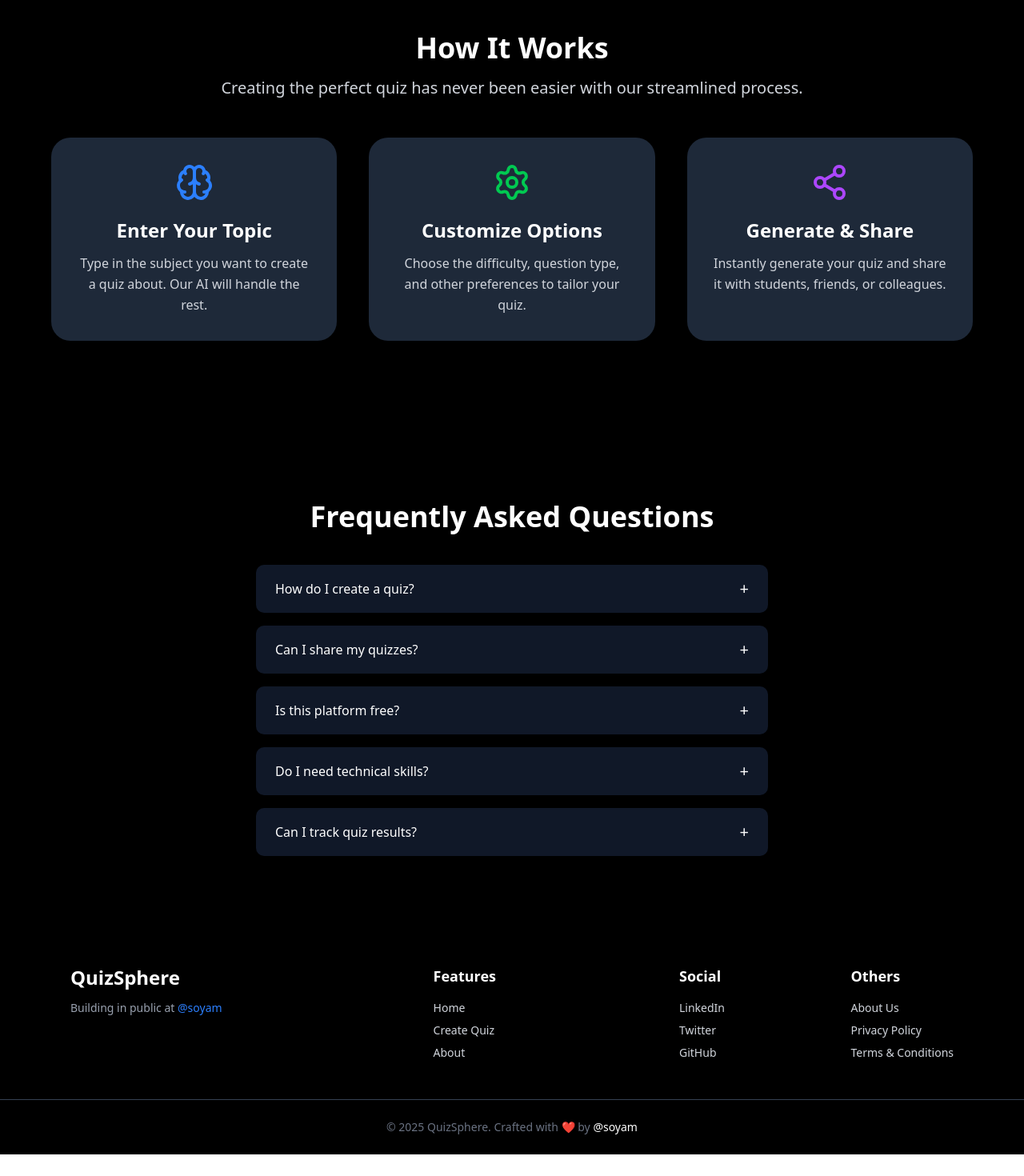
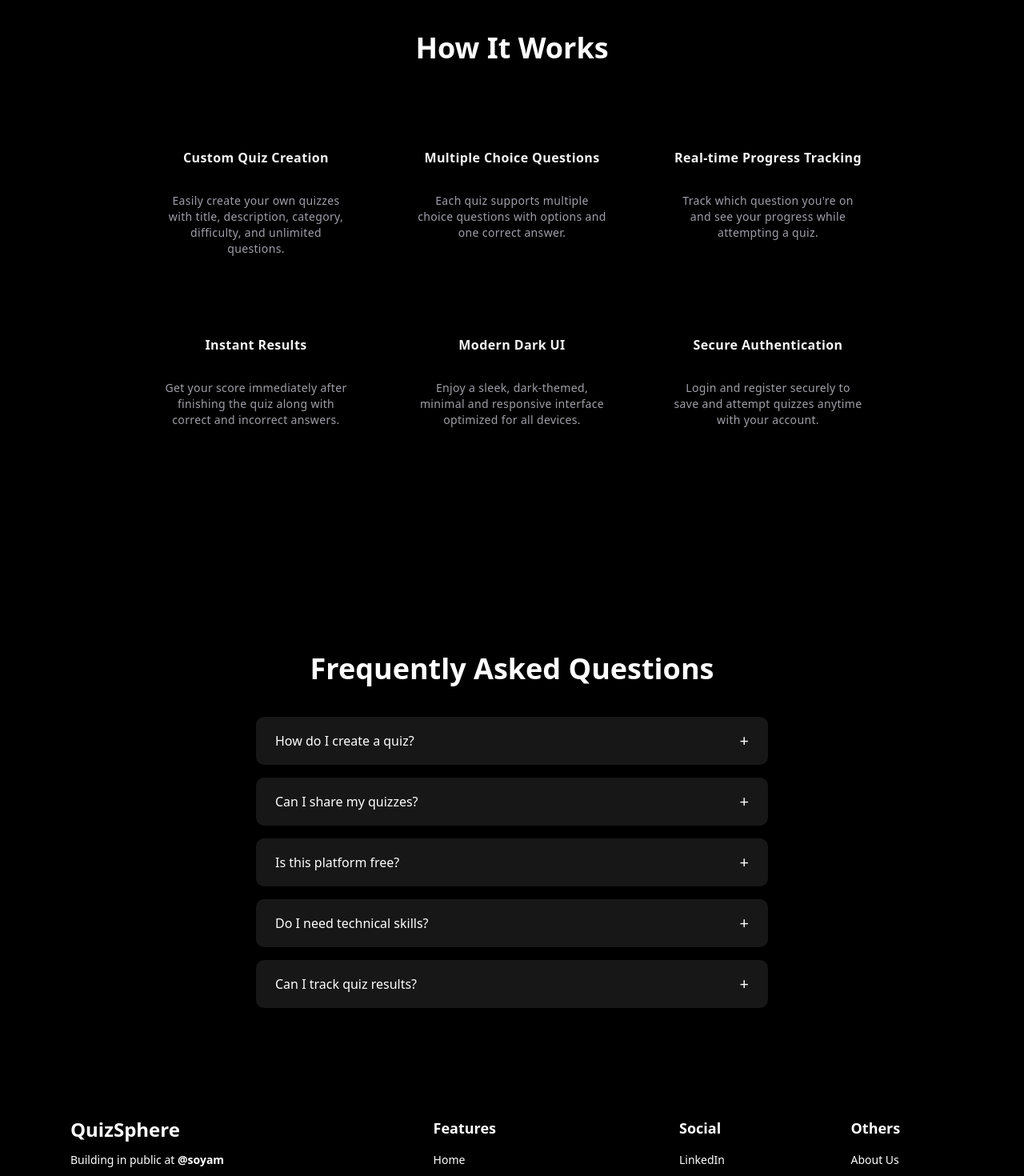
Before and after one commit to soyammangla/QuizSphere, a Next.js app: page / in a window 1280 px wide. Shown: the part 720-2190 px from the top of the page at 80% size. Before the commit the page ends 2163 px from the top, so only its background shows below. Built offline with nearby package versions, Linux system fonts and the light colour scheme.

Commit message:
Refactor UI components for dark mode support and enhance styling across the application

```diff
--- /dev/null
+++ b/components/Cards.tsx
@@ -0,0 +1,48 @@
+import { HoverEffect } from "./ui/card-hover-effect";
+
+export function CardHoverEffectDemo() {
+  return (
+    <div className="max-w-5xl mx-auto px-8">
+      <HoverEffect items={features} />
+    </div>
+  );
+}
+
+export const features = [
+  {
+    title: "Custom Quiz Creation",
+    description:
+      "Easily create your own quizzes with title, description, category, difficulty, and unlimited questions.",
+    link: "#",
+  },
+  {
+    title: "Multiple Choice Questions",
+    description:
+      "Each quiz supports multiple choice questions with options and one correct answer.",
+    link: "#",
+  },
+  {
+    title: "Real-time Progress Tracking",
+    description:
+      "Track which question you're on and see your progress while attempting a quiz.",
+    link: "#",
+  },
+  {
+    title: "Instant Results",
+    description:
+      "Get your score immediately after finishing the quiz along with correct and incorrect answers.",
+    link: "#",
+  },
+  {
+    title: "Modern Dark UI",
+    description:
+      "Enjoy a sleek, dark-themed, minimal and responsive interface optimized for all devices.",
+    link: "#",
+  },
+  {
+    title: "Secure Authentication",
+    description:
+      "Login and register securely to save and attempt quizzes anytime with your account.",
+    link: "#",
+  },
+];
--- a/components/FAQ.tsx
+++ b/components/FAQ.tsx
@@ -51,11 +51,11 @@ export default function Page() {
         {faqs.map((faq, index) => (
           <div
             key={index}
-            className="bg-gray-900 rounded-lg shadow-md overflow-hidden"
+            className="bg-neutral-900 rounded-lg shadow-md overflow-hidden"
           >
             <button
               onClick={() => toggleFaq(index)}
-              className="w-full flex justify-between items-center px-6 py-4 text-left font-medium hover:bg-gray-800 transition"
+              className="w-full flex justify-between items-center px-6 py-4 text-left font-medium transition"
             >
               <span>{faq.question}</span>
               <span className="text-xl">{openIndex === index ? "−" : "+"}</span>
--- a/components/Feature.tsx
+++ b/components/Feature.tsx
@@ -1,56 +1,15 @@
-import { Brain, Settings, Share2 } from "lucide-react";
+import { CardHoverEffectDemo } from "./Cards";
 
 const Feature = () => {
   return (
     <section className="w-full py-16 bg-black text-white mt-6 mb-18">
       <div className="max-w-[1200px] mx-auto px-6 text-center">
         {/* Heading */}
-        <h3 className="text-3xl md:text-4xl font-bold mb-4 hover:text-blue-500 transition-colors duration-300">
+        <h3 className="text-3xl md:text-4xl font-bold mb-2 transition-colors duration-300">
           How It Works
         </h3>
-        <h6 className="text-gray-300 mb-12 text-lg md:text-xl">
-          Creating the perfect quiz has never been easier with our streamlined
-          process.
-        </h6>
 
-        {/* Features Grid */}
-        <div className="grid md:grid-cols-3 gap-10 px-4 md:px-0">
-          {/* Step 1 */}
-          <div className="bg-gray-800 rounded-3xl shadow-xl p-8 flex flex-col items-center text-center hover:scale-105 hover:shadow-2xl transition-all duration-300">
-            <Brain className="w-12 h-12 mb-5 stroke-blue-500" />
-            <h4 className="text-2xl font-bold mb-3 text-white">
-              Enter Your Topic
-            </h4>
-            <p className="text-gray-300 text-base leading-relaxed">
-              Type in the subject you want to create a quiz about. Our AI will
-              handle the rest.
-            </p>
-          </div>
-
-          {/* Step 2 */}
-          <div className="bg-gray-800 rounded-3xl shadow-xl p-8 flex flex-col items-center text-center hover:scale-105 hover:shadow-2xl transition-all duration-300">
-            <Settings className="w-12 h-12 mb-5 stroke-green-500" />
-            <h4 className="text-2xl font-bold mb-3 text-white">
-              Customize Options
-            </h4>
-            <p className="text-gray-300 text-base leading-relaxed">
-              Choose the difficulty, question type, and other preferences to
-              tailor your quiz.
-            </p>
-          </div>
-
-          {/* Step 3 */}
-          <div className="bg-gray-800 rounded-3xl shadow-xl p-8 flex flex-col items-center text-center hover:scale-105 hover:shadow-2xl transition-all duration-300">
-            <Share2 className="w-12 h-12 mb-5 stroke-purple-500" />
-            <h4 className="text-2xl font-bold mb-3 text-white">
-              Generate & Share
-            </h4>
-            <p className="text-gray-300 text-base leading-relaxed">
-              Instantly generate your quiz and share it with students, friends,
-              or colleagues.
-            </p>
-          </div>
-        </div>
+        <CardHoverEffectDemo />
       </div>
     </section>
   );
--- a/components/Footer.tsx
+++ b/components/Footer.tsx
@@ -6,16 +6,14 @@ export default function Footer() {
       <div className="max-w-6xl mx-auto px-6 grid grid-cols-1 md:grid-cols-4 gap-10">
         {/* Logo & Tagline */}
         <div>
-          <h2 className="text-2xl font-bold text-white mb-3 hover:text-blue-500">
-            QuizSphere
-          </h2>
-          <p className="text-sm text-gray-400">
+          <h2 className="text-2xl font-bold text-white mb-3">QuizSphere</h2>
+          <p className="text-sm text-white">
             Building in public at{" "}
             <a
               href="https://twitter.com/soyam_mangla"
               target="_blank"
               rel="noopener noreferrer"
-              className="text-blue-500 hover:underline "
+              className="font-bold hover:underline "
             >
               @soyam
             </a>
@@ -25,19 +23,19 @@ export default function Footer() {
         {/* Features */}
         <div className="ml-auto">
           <h3 className="text-lg font-semibold text-white mb-4">Features</h3>
-          <ul className="space-y-2 text-sm">
+          <ul className="space-y-2 text-sm text-white">
             <li>
-              <Link href="/" className="hover:text-white transition">
+              <Link href="/" className="transition">
                 Home
               </Link>
             </li>
             <li>
-              <Link href="/createquiz" className="hover:text-white transition">
+              <Link href="/createquiz" className="transition">
                 Create Quiz
               </Link>
             </li>
             <li>
-              <Link href="/about" className="hover:text-white transition">
+              <Link href="/about" className="transition">
                 About
               </Link>
             </li>
@@ -47,12 +45,12 @@ export default function Footer() {
         {/* Social */}
         <div className="ml-auto">
           <h3 className="text-lg font-semibold text-white mb-4">Social</h3>
-          <ul className="space-y-2 text-sm">
+          <ul className="space-y-2 text-sm text-white">
             <li>
               <a
                 href="https://www.linkedin.com/in/soyam-mangla-432b13365/"
                 target="_blank"
-                className="hover:text-white transition"
+                className="transition"
               >
                 LinkedIn
               </a>
@@ -61,7 +59,7 @@ export default function Footer() {
               <a
                 href="https://x.com/soyam_mangla"
                 target="_blank"
-                className="hover:text-white transition"
+                className="transition"
               >
                 Twitter
               </a>
@@ -70,7 +68,7 @@ export default function Footer() {
               <a
                 href="https://github.com/soyammangla"
                 target="_blank"
-                className="hover:text-white transition"
+                className="transition"
               >
                 GitHub
               </a>
@@ -81,19 +79,19 @@ export default function Footer() {
         {/* Others */}
         <div className="ml-auto">
           <h3 className="text-lg font-semibold text-white mb-4">Others</h3>
-          <ul className="space-y-2 text-sm">
+          <ul className="space-y-2 text-sm text-white">
             <li>
-              <Link href="/about" className="hover:text-white transition">
+              <Link href="/about" className="transition">
                 About Us
               </Link>
             </li>
             <li>
-              <Link href="/privacy" className="hover:text-white transition">
+              <Link href="/privacy" className=" transition">
                 Privacy Policy
               </Link>
             </li>
             <li>
-              <Link href="/terms" className="hover:text-white transition">
+              <Link href="/terms" className="transition">
                 Terms & Conditions
               </Link>
             </li>
@@ -102,15 +100,15 @@ export default function Footer() {
       </div>
 
       {/* Bottom Bar */}
-      <div className="border-t border-gray-700 mt-12 pt-6 text-center text-sm text-gray-500">
+      <div className="border-t border-gray-700 mt-12 pt-6 text-center text-sm text-white">
         © {new Date().getFullYear()} QuizSphere. Crafted with ❤️ by{" "}
         <a
           href="https://twitter.com/soyam_mangla"
           target="_blank"
           rel="noopener noreferrer"
-          className="text-white hover:underline"
+          className="text-white font-bold hover:underline"
         >
-          @soyam
+          soyam
         </a>
       </div>
     </footer>
--- a/components/Hero.tsx
+++ b/components/Hero.tsx
@@ -3,8 +3,7 @@ const Hero = () => {
   return (
     <div className="h-[460px] w-full flex flex-col justify-center items-center text-center px-4 bg-black mt-17 mb-18">
       <h6 className="text-lg text-gray-300 mb-2 tracking-wide">
-        Welcome to{" "}
-        <span className="font-bold hover:text-blue-500">QuizSphere</span>
+        Welcome to <span className="font-bold">QuizSphere</span>
       </h6>
 
       <h1 className="text-4xl md:text-7xl font-bold text-white mb-4 max-w-4xl">
@@ -18,7 +17,7 @@ const Hero = () => {
       </p>
       <Link
         href="/signin"
-        className="inline-block mt-6 px-6 py-3 bg-blue-500 text-white font-bold rounded-lg hover:bg-blue-600 transition"
+        className="inline-block mt-6 px-6 py-3 bg-neutral-800 text-white font-bold rounded-lg transition"
       >
         Get Started
       </Link>
--- a/components/Navbar.tsx
+++ b/components/Navbar.tsx
@@ -19,7 +19,7 @@ const Navbar = () => {
 
       <Link
         href="/signin"
-        className="inline-block px-4 py-2 bg-blue-600 text-white rounded-lg hover:bg-blue-700 transition"
+        className="inline-block px-4 py-2 bg-neutral-800 text-white rounded-lg transition"
       >
         Sign In
       </Link>
--- /dev/null
+++ b/components/ui/card-hover-effect.tsx
@@ -0,0 +1,113 @@
+"use client";
+import { cn } from "@/lib/utils";
+import { AnimatePresence, motion } from "motion/react";
+import Link from "next/link";
+
+import { useState } from "react";
+
+export const HoverEffect = ({
+  items,
+  className,
+}: {
+  items: {
+    title: string;
+    description: string;
+    link: string;
+  }[];
+  className?: string;
+}) => {
+  const [hoveredIndex, setHoveredIndex] = useState<number | null>(null);
+
+  return (
+    <div
+      className={cn(
+        "grid grid-cols-1 md:grid-cols-2  lg:grid-cols-3  py-10",
+        className
+      )}
+    >
+      {items.map((item, idx) => (
+        <Link
+          href={item?.link}
+          key={item.title || idx}
+          className="relative group  block p-2 h-full w-full"
+          onMouseEnter={() => setHoveredIndex(idx)}
+          onMouseLeave={() => setHoveredIndex(null)}
+        >
+          <AnimatePresence>
+            {hoveredIndex === idx && (
+              <motion.span
+                className="absolute inset-0 h-full w-full bg-neutral-900 dark:bg-neutral-900/[0.9] block  rounded-3xl"
+                layoutId="hoverBackground"
+                initial={{ opacity: 0 }}
+                animate={{
+                  opacity: 1,
+                  transition: { duration: 0.15 },
+                }}
+                exit={{
+                  opacity: 0,
+                  transition: { duration: 0.15, delay: 0.2 },
+                }}
+              />
+            )}
+          </AnimatePresence>
+          <Card>
+            <CardTitle>{item.title}</CardTitle>
+            <CardDescription>{item.description}</CardDescription>
+          </Card>
+        </Link>
+      ))}
+    </div>
+  );
+};
+
+export const Card = ({
+  className,
+  children,
+}: {
+  className?: string;
+  children: React.ReactNode;
+}) => {
+  return (
+    <div
+      className={cn(
+        "rounded-2xl h-full w-full p-4 overflow-hidden bg-black border border-transparent dark:border-white/[0.2] group-hover:border-neutral-700 relative z-20",
+        className
+      )}
+    >
+      <div className="relative z-50">
+        <div className="p-4">{children}</div>
+      </div>
+    </div>
+  );
+};
+export const CardTitle = ({
+  className,
+  children,
+}: {
+  className?: string;
+  children: React.ReactNode;
+}) => {
+  return (
+    <h4 className={cn("text-zinc-100 font-bold tracking-wide mt-4", className)}>
+      {children}
+    </h4>
+  );
+};
+export const CardDescription = ({
+  className,
+  children,
+}: {
+  className?: string;
+  children: React.ReactNode;
+}) => {
+  return (
+    <p
+      className={cn(
+        "mt-8 text-zinc-400 tracking-wide leading-relaxed text-sm",
+        className
+      )}
+    >
+      {children}
+    </p>
+  );
+};
```
Also changed, not shown: app/createquiz/page.tsx (+26 -25 lines), app/finalquiz/page.tsx (+12 -13 lines), app/quiz/[id]/page.tsx (+24 -20 lines), app/quiz/page.tsx (+16 -12 lines), app/signin/page.tsx (+14 -10 lines).
